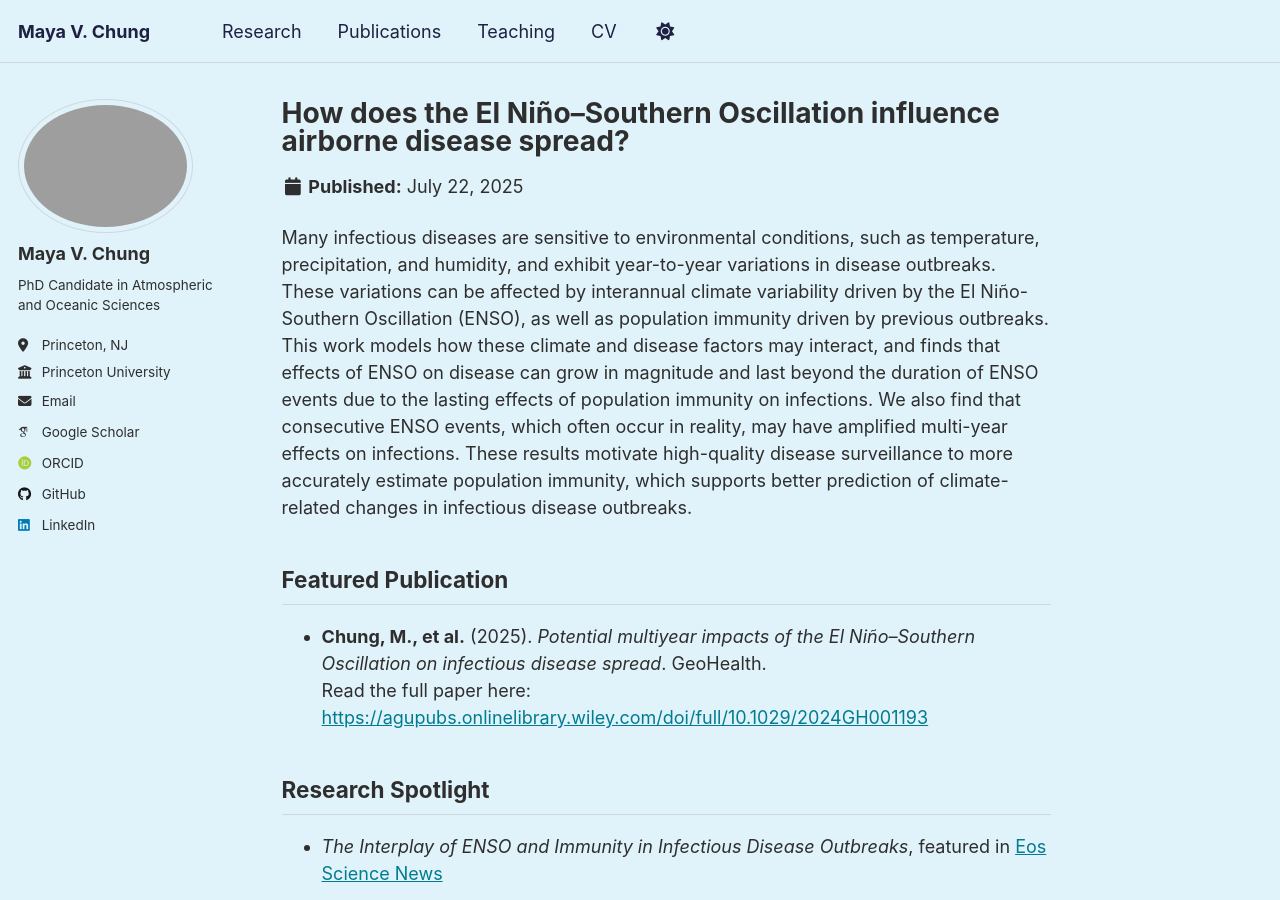
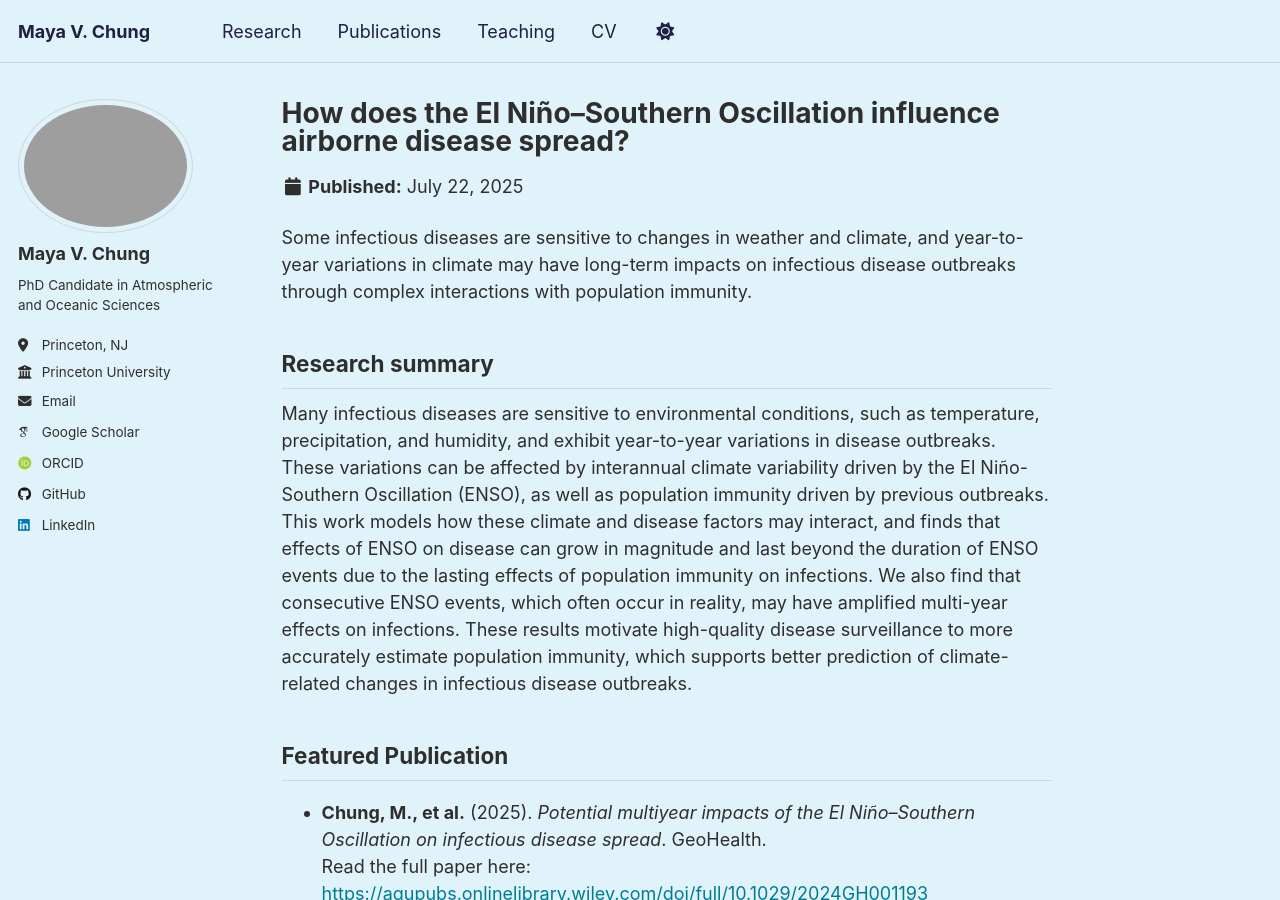
Before and after one commit to mayavchung/mayavchung.github.io, a Jekyll site: the page built from _research/enso-disease.md, in a window 1280 px wide and 900 px high. Built offline with Jekyll 4.4.1, drawn with Linux system fonts in a browser that asks for light colours; some web fonts are replaced; a script that is not in the unit is left out.

Commit message:
Update enso-disease.md

```diff
--- a/_research/enso-disease.md
+++ b/_research/enso-disease.md
@@ -4,6 +4,10 @@ permalink: /research/enso-disease/
 layout: single
 author_profile: true
 ---
+
+Some infectious diseases are sensitive to changes in weather and climate, and year-to-year variations in climate may have long-term impacts on infectious disease outbreaks through complex interactions with population immunity.
+
+## Research summary
 
 Many infectious diseases are sensitive to environmental conditions, such as temperature, precipitation, and humidity, and exhibit year-to-year variations in disease outbreaks. These variations can be affected by interannual climate variability driven by the El Niño-Southern Oscillation (ENSO), as well as population immunity driven by previous outbreaks. This work models how these climate and disease factors may interact, and finds that effects of ENSO on disease can grow in magnitude and last beyond the duration of ENSO events due to the lasting effects of population immunity on infections. We also find that consecutive ENSO events, which often occur in reality, may have amplified multi-year effects on infections. These results motivate high-quality disease surveillance to more accurately estimate population immunity, which supports better prediction of climate-related changes in infectious disease outbreaks.
 
```
